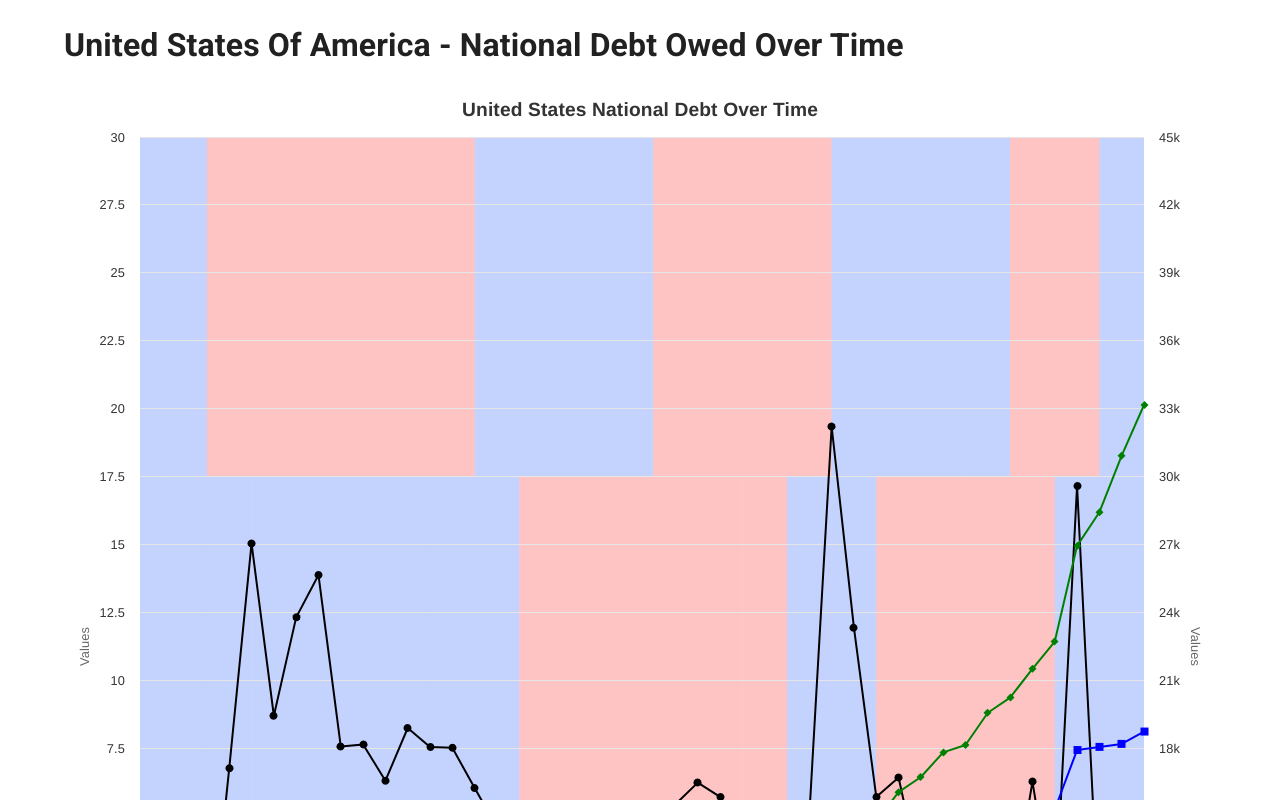
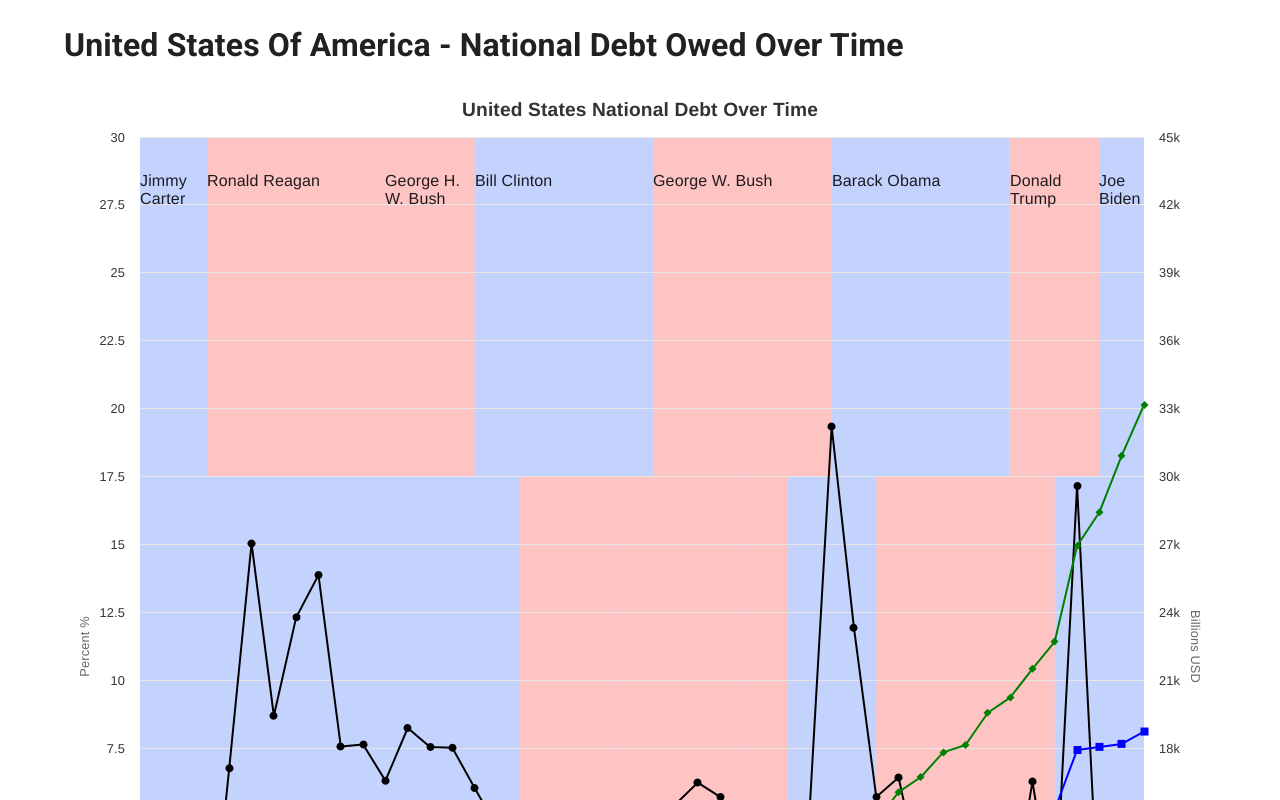
Before and after one commit to jlaustill/us-debt, a React (Vite) app: page / in a window 1280 px wide. Shown: the top 800 px of the page. Built offline with nearby package versions, Linux system fonts and the light colour scheme.

Commit message:
add president names and y axis labels

```diff
--- a/src/App.tsx
+++ b/src/App.tsx
@@ -37,11 +37,13 @@
     },
     yAxis: [{
         min: minY,
-        max: maxY
+        max: maxY,
+        title: {text: "Percent %"}
     }, {
         min: 0,
         max: 40000,
-        opposite: true
+        opposite: true,
+        title: {text: "Billions USD"}
     }],
     xAxis: {
         min: minYear,
@@ -82,6 +84,14 @@
                 zIndex: -1,
                 fill: president.party === "Democrat" ? 'rgba(23, 76, 250, 0.25)' : "rgba(250, 22, 22, 0.25)"
             }).add();
+
+            chart.renderer
+                .text(president.name, leftPoint, chart.plotTop + 50, true)
+                .css({
+                    width: rightPoint - leftPoint,       // Set the width for wrapping
+                    textOverflow: 'wrap', // Enable text wrapping
+                })
+                .add();
         } catch (error) {
             console.log(`Failed to display president ${president.name} with this erro: ${error}`);
         }
```
